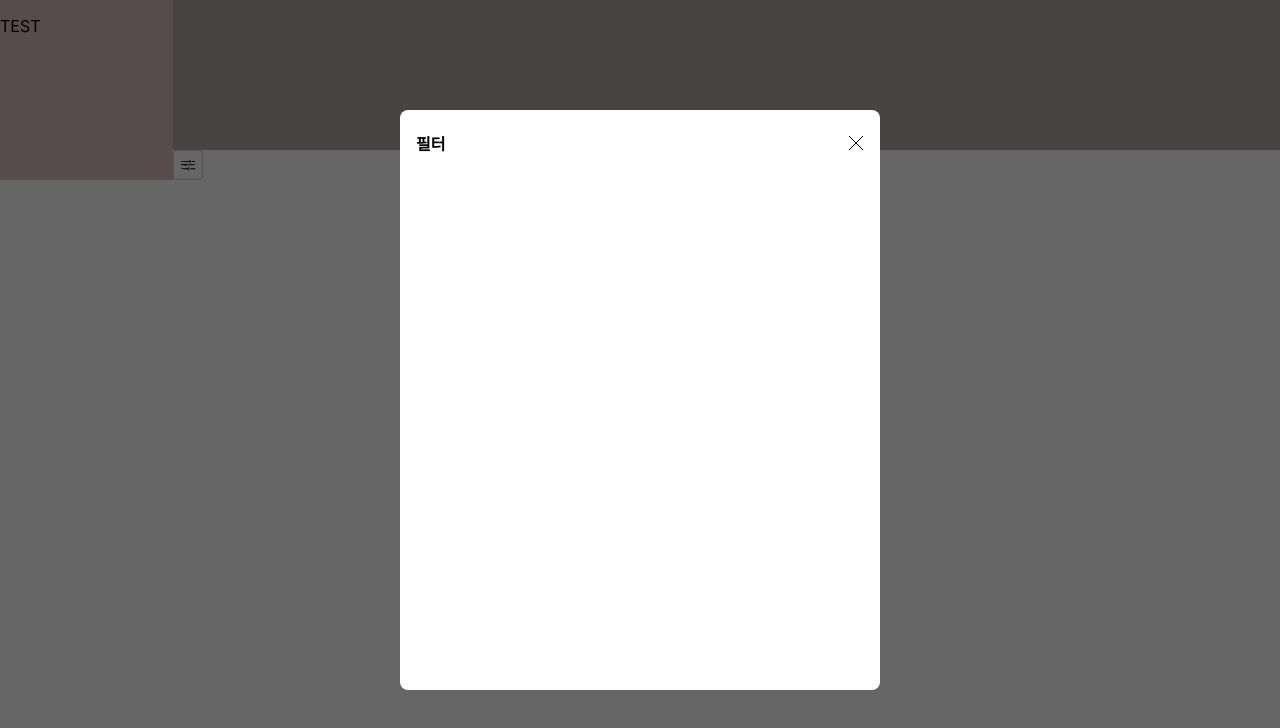
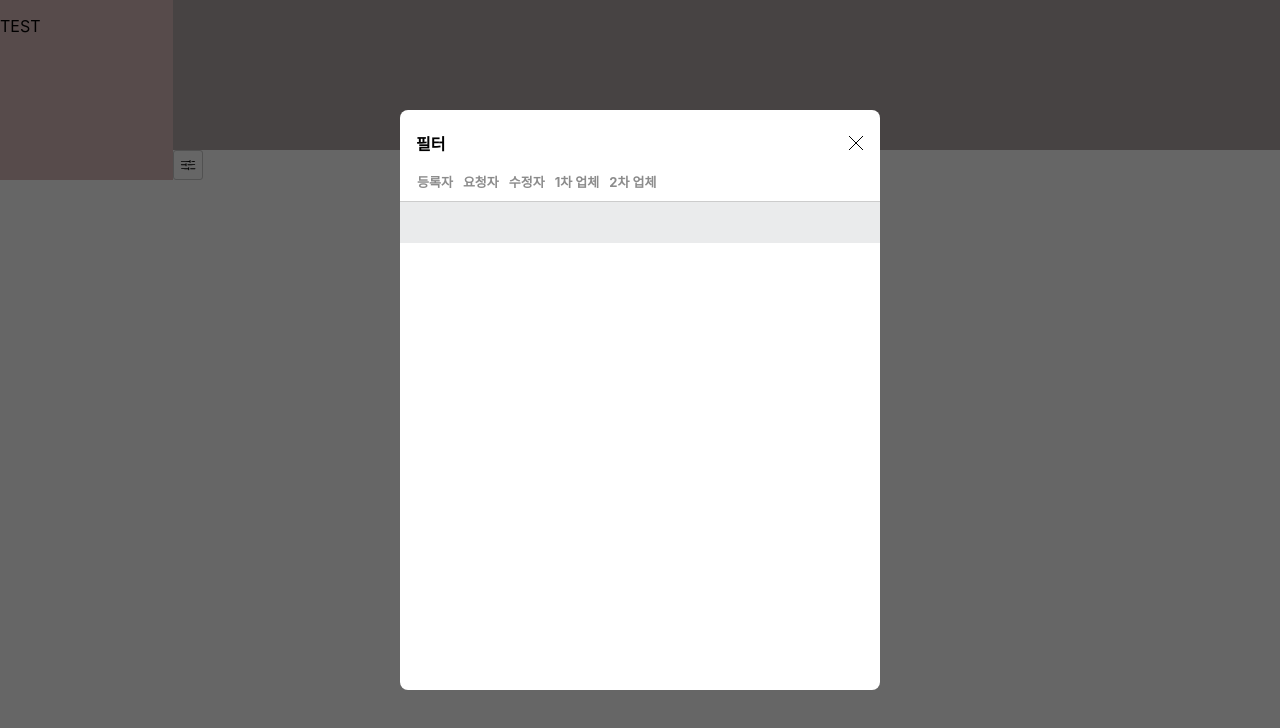
Before and after one commit to bavuchoko/js-search-flter, a React (Create React App) app: page / in a window 1280 px wide. Both pictures are taken after a click on the element 187 px from the left and 165 px from the top of the page. Shown: the top 728 px of the page. Built offline with nearby package versions, Linux system fonts and the light colour scheme.

Commit message:
[add] 모달에 검색조건 추가

```diff
--- a/src/App.tsx
+++ b/src/App.tsx
@@ -20,12 +20,27 @@ function App() {
         data: user
     }
 
-    const mngCompany ={
-        label:"업체",
+    const updatedBy ={
+        label:"수정자",
+        data: user
+    }
+
+    const requestedBy ={
+        label:"요청자",
+        data: user
+    }
+
+    const fistMngCompany ={
+        label:"1차 업체",
         data: company
     }
 
-    const filters =[createdBy, mngCompany];
+
+    const secondMngCompany ={
+        label:"2차 업체",
+        data: company
+    }
+    const filters =[createdBy, requestedBy, updatedBy, fistMngCompany, secondMngCompany];
   return (
     <div className="App" style={{width:'100%', display:"flex"}}>
 
--- a/src/app/JsSearchFilter.tsx
+++ b/src/app/JsSearchFilter.tsx
@@ -28,7 +28,7 @@ const JsSearchFilter: FC<FilterProps> =({filter =[], onSearch=undefined})=>{
                 }}
                 onClick={toggle}
             />
-            { isOpen && <Modal close={close} /> }
+            { isOpen && <Modal close={close} filter={filter} /> }
 
             { values &&
             <div className={`no-scroll`} style={{width:'100%', background:'green' , overflowY:'auto', padding:'5px 0'}} >
--- a/src/app/uitls/Modal.tsx
+++ b/src/app/uitls/Modal.tsx
@@ -1,12 +1,16 @@
-import {FC} from "react";
+import {FC, useState} from "react";
 import CloseIcon from "./CloseIcon";
+import {Filter} from "../type/Types";
 
 type ModalProps ={
     close?:()=>void;
-
+    filter: Filter[]
 }
 
-const Modal:FC<ModalProps> =({close=undefined})=>{
+const Modal:FC<ModalProps> =({close=undefined, filter})=>{
+
+    const [clicked, setClicked] = useState<Filter | null>(null)
+
     return(
         <>
             <div
@@ -40,6 +44,39 @@ const Modal:FC<ModalProps> =({close=undefined})=>{
                         <CloseIcon style={{width:'20px', height:"20px"}} onClick={close}/>
                     </div>
                 </div>
+
+                {/* 검색조건 */}
+                <div
+                    className={'no-scroll'}
+                    style={{padding:"0 12px", display:'flex', alignItems:'center', width:'100%', overflowX:'scroll' }}>
+                        {filter.map(el=>(
+                        <span
+                            style={{
+                                padding:'8px 2px',
+                                margin:'0 3px',
+                                cursor:'pointer',
+                                fontWeight:'bold',
+                                fontSize:'13px',
+                                borderBottom: clicked?.label === el.label ? '2px solid black' : '2px solid white',
+                                color: clicked?.label === el.label ? 'black' : 'var(--grayText)',
+
+                            }}
+                            onClick={()=>{console.log(clicked); setClicked(el)}}
+                        >{el.label}</span>
+                        ))}
+                </div>
+
+                {/*검색된 조건*/}
+                <div
+                    style={{
+                        height:'42px',
+                        background:'var(--background)',
+                        width:'100%',
+                        padding:'12px 0',
+                        borderTop:'1px solid var(--border)',
+                    }}>
+
+                </div>
             </div>
         </>
     )
--- a/src/index.css
+++ b/src/index.css
@@ -33,6 +33,8 @@ code {
   --hover: rgb(124, 124, 124);
   --tw-bg-opacity:0.6;
   --modalBackground: rgb(0 0 0 / var(--tw-bg-opacity, 1));
+  --grayText: rgb(140, 140, 140);
+  --background: rgb(234, 235, 236);
 }
 
 
```
